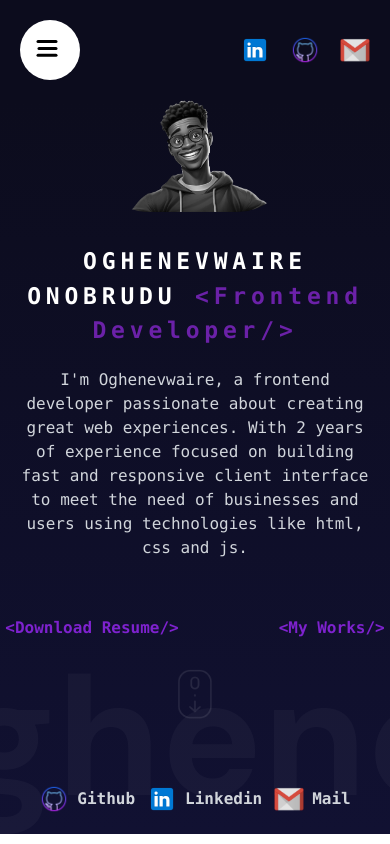
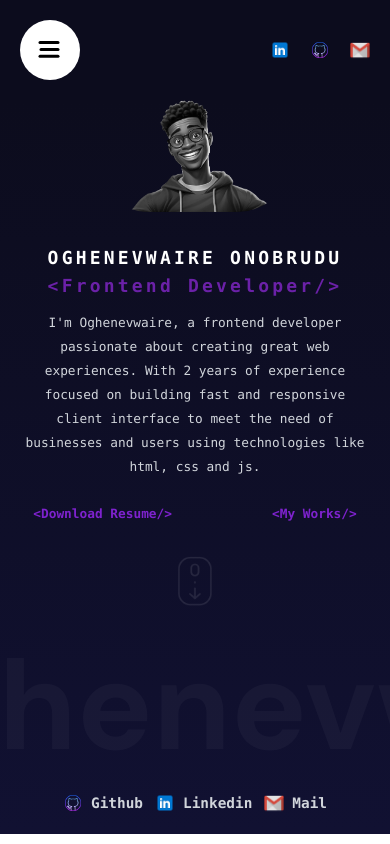
Before and after one commit to Yray-6/myPortfolio, a React (Vite) app: page / in a window 390 px wide. Built offline with nearby package versions, Linux system fonts and the light colour scheme.

Commit message:
responsiveness

```diff
--- a/src/components/Hero.jsx
+++ b/src/components/Hero.jsx
@@ -48,11 +48,11 @@ export default function Hero() {
     >
       <motion.div className="m-auto lg:px-16 max-w-[1366px] dark:bg-transparent h-[100%]">
         <motion.div
-          className="flex flex-col gap-[20px] w-[100%] lg:w-[60%] mt-36 text-center lg:text-left h-[50%] lg:justify-center  lg:mt-36"
+          className="flex flex-col gap-[20px] max-[390px]:gap-[10px] w-[100%] lg:w-[60%] mt-36 text-center lg:text-left h-[50%] lg:justify-center  lg:mt-36"
           variants={textVariant}
         >
           <motion.h2
-            className=" lg:text-[29px] text-[23px] font-bold text-gray-300 tracking-[0.3rem]"
+            className=" lg:text-[29px] text-[23px] max-[390px]:text-[18px] font-bold text-gray-300 tracking-[0.3rem] max-[390px]:tracking-[0.2rem]"
             variants={textVariant}
           >
             <code className="text-purple-800 lg:whitespace-nowrap">
@@ -63,7 +63,7 @@ export default function Hero() {
           </motion.h2>
 
           <motion.div className=" lg:text-lg  lg:bg-bgs lg:p-4 px-5 lg:rounded-xl lg:shadow-cus lg:mt-5 ">
-            <code className="lg:hidden">
+            <code className="lg:hidden  max-[390px]:text-[0.8rem]">
               I'm Oghenevwaire, a frontend developer passionate about creating
               great web experiences. With 2 years of experience focused on
               building fast and responsive client interface to meet the need of
@@ -72,33 +72,39 @@ export default function Hero() {
             <code className="lg:block hidden">
               Hey there, I'm Oghenevwaire, a frontend developer who loves
               crafting awesome web experiences. With 2 years of experience, I
-              specialize in <span className=" font-extrabold">HTML</span>,<span className=" font-extrabold">CSS</span> , and <span className=" font-extrabold">JavaScript</span>, always exploring new ways
-              to make websites shine. I'm all about building sites that work
-              seamlessly on any device and load lightning fast. I'm constantly
-              learning, keeping up with cool tech like React and Next.js. I'm a
-              team player, detail-oriented, and ready to collaborate on
-              something awesome. Let's build something together!.
+              specialize in <span className=" font-extrabold">HTML</span>,
+              <span className=" font-extrabold">CSS</span> , and{" "}
+              <span className=" font-extrabold">JavaScript</span>, always
+              exploring new ways to make websites shine. I'm all about building
+              sites that work seamlessly on any device and load lightning fast.
+              I'm constantly learning, keeping up with cool tech like React and
+              Next.js. I'm a team player, detail-oriented, and ready to
+              collaborate on something awesome. Let's build something together!.
             </code>
           </motion.div>
           {/* <motion.p className=" lg:text-[80px] text-[36px] font-bold" variants={textVariant}>
             Frontend Web <br></br> Developer
           </motion.p> */}
           <motion.div
-            className="flex gap-[100px] justify-center lg:justify-start mt-9  lg:px-0"
+            className="flex gap-[100px] justify-center lg:justify-start lg:mt-9 px-4 mt-4  lg:px-0"
             variants={textVariant}
           >
-            <motion.a href="/cv.pdf" download
-              className=" lg:text-xl text-purple-700 hover:glow   font-bold cursor-pointer"
+            <motion.a
+              href="/cv.pdf"
+              download
+              className=" lg:text-xl text-purple-700 hover:glow  max-[390px]:text-[0.8rem] whitespace-nowrap  font-bold cursor-pointer"
               variants={textVariant}
             >
               <code>&lt;Download Resume/&gt;</code>
             </motion.a>
             <motion.a
-              className="lg:text-xl rounded-xl hover:glow text-purple-700 dark:text-white font-bold cursor-pointer"
+              className="lg:text-xl rounded-xl hover:glow text-purple-700 max-[390px]:text-[0.8rem] whitespace-nowrap dark:text-white font-bold cursor-pointer"
               variants={textVariant}
               href="#Portfolio"
             >
-              <NavLink to="Portfolio"><code>&lt;My Works/&gt;</code></NavLink>
+              <NavLink to="Portfolio">
+                <code>&lt;My Works/&gt;</code>
+              </NavLink>
             </motion.a>
           </motion.div>
 
@@ -110,27 +116,57 @@ export default function Hero() {
             animate="scrollButton"
           />
           <div className="flex flex-row justify-center lg:justify-start absolute lg:relative lg:bottom-0 bottom-5 w-full  lg:gap-[30px] gap-3   lg:m-0 ">
-            <a className="flex flex-row items-center cursor-pointer hover:text-purple-600" href="https://github.com/Yray-6" target="_blank">
-            <img src="/github.png" alt="" className="w-[30px] h-[30px]"/>
-              <p className="lg:pe-5 ps-2 lg:block hidden font-extrabold"><code>Visit My Github Profile</code>  </p>
-              <p className="lg:pe-5 ps-2 lg:hidden font-extrabold"><code>Github</code> </p>
+            <a
+              className="flex flex-row items-center cursor-pointer hover:text-purple-600"
+              href="https://github.com/Yray-6"
+              target="_blank"
+            >
+              <img
+                src="/github.png"
+                alt=""
+                className="w-[30px] h-[30px] max-[390px]:h-[20px] max-[390px]:w-[20px]"
+              />
+              <p className="lg:pe-5 ps-2 lg:block hidden font-extrabold">
+                <code>Visit My Github Profile</code>{" "}
+              </p>
+              <p className="lg:pe-5 ps-2 lg:hidden font-extrabold max-[390px]:text-[0.9rem]">
+                <code>Github</code>{" "}
+              </p>
             </a>
-            <a className="flex flex-row items-center cursor-pointer hover:text-purple-600 lg:m-0 " href="https://linkedin.com/in/oghenevwaire-onobrudu-b56908262" target="_blank">
-            <img src="/linkedin.png" alt="" className="w-[30px] h-[30px]"/>
-            <p className="lg:pe-5 ps-2 lg:block hidden font-extrabold"><code>Linkedin</code>  </p>
-            <p className="lg:pe-5 ps-2 lg:hidden font-extrabold"><code>Linkedin</code> </p>
-
+            <a
+              className="flex flex-row items-center cursor-pointer hover:text-purple-600 lg:m-0 "
+              href="https://linkedin.com/in/oghenevwaire-onobrudu-b56908262"
+              target="_blank"
+            >
+              <img
+                src="/linkedin.png"
+                alt=""
+                className="w-[30px] h-[30px] max-[390px]:h-[20px] max-[390px]:w-[20px]"
+              />
+              <p className="lg:pe-5 ps-2 lg:block hidden font-extrabold ">
+                <code>Linkedin</code>{" "}
+              </p>
+              <p className="lg:pe-5 ps-2 lg:hidden font-extrabold max-[390px]:text-[0.9rem]">
+                <code>Linkedin</code>{" "}
+              </p>
             </a>
             <a className="flex flex-row items-center cursor-pointer hover:text-purple-600 lg:m-0">
-            <img src="/gmail.png" alt="" className="w-[30px] h-[30px]"/>
-            <p className="lg:pe-5 ps-2 lg:block hidden font-extrabold"><code>Send me a Mail</code></p>
-            <p className="lg:pe-5 ps-2 lg:hidden font-extrabold" ><code>Mail</code> </p>
-
+              <img
+                src="/gmail.png"
+                alt=""
+                className="w-[30px] h-[30px] max-[390px]:h-[20px] max-[390px]:w-[20px]"
+              />
+              <p className="lg:pe-5 ps-2 lg:block hidden font-extrabold">
+                <code>Send me a Mail</code>
+              </p>
+              <p className="lg:pe-5 ps-2 lg:hidden font-extrabold max-[390px]:text-[0.9rem]">
+                <code>Mail</code>{" "}
+              </p>
             </a>
           </div>
         </motion.div>
         <motion.div
-          className="absolute lg:text-[50vh] text-[20vh]  lg:bottom-[-100px] dark:text-gray-400 -z-10 feint whitespace-nowrap w-[50%] font-bold"
+          className="absolute lg:text-[50vh] text-[20vh] max-[390px]:text-[15vh]  lg:bottom-[-100px] dark:text-gray-400 -z-10 feint whitespace-nowrap w-[50%] font-bold"
           variants={sliderVariant}
           initial="initial"
           animate="animate"
@@ -138,7 +174,11 @@ export default function Hero() {
           Oghenevwaire David Onobrudu Frontend Developer
         </motion.div>
         <motion.div className="absolute lg:top-[15%] lg:right-[7%] lg:h-[500px] lg:w-[500px] top-[0%] md:right-[35%] right-[25%] w-[200px] rounded-full h-[50%]  bottom-0">
-          <motion.img src="/profilep1.png" alt="My image" className="lg:w-[600px] md:w-[300px] w-[200px] rounded-full object-contain grayscale" />
+          <motion.img
+            src="/profilep1.png"
+            alt="My image"
+            className="lg:w-[600px] md:w-[300px] w-[200px] rounded-full object-contain grayscale"
+          />
         </motion.div>
       </motion.div>
     </motion.div>
--- a/src/components/Navbar.jsx
+++ b/src/components/Navbar.jsx
@@ -17,13 +17,13 @@ export default function Navbar() {
         </motion.span>
         <div className=" flex lg:gap-8 gap-5">
           <a href="https://linkedin.com/in/oghenevwaire-onobrudu-b56908262" target="_blank">
-            <img src="/linkedin.png" className="w-[30px] h-[30px]" />
+            <img src="/linkedin.png" className="w-[30px] h-[30px] max-[390px]:h-[20px] max-[390px]:w-[20px]" />
           </a>
           <a >
-            <img src="/github.png" className="w-[30px] h-[30px]" />
+            <img src="/github.png" className="w-[30px] h-[30px] max-[390px]:h-[20px] max-[390px]:w-[20px]" />
           </a>
           <a href="mailto:vwaireonobrudu@gmail.com">
-            <img src="/gmail.png" className="w-[30px] h-[30px]" />
+            <img src="/gmail.png" className="w-[30px] h-[30px] max-[390px]:h-[20px] max-[390px]:w-[20px]" />
           </a>
         </div>
       </div>
--- a/src/components/Portfolio.jsx
+++ b/src/components/Portfolio.jsx
@@ -52,7 +52,7 @@ const items = [
 
 export default function Portfolio() {
   return (
-    <div className="md:h-screen bg-gradient-to-b from-bgs to to-bgs1">
+    <div className="md:h-screen bg-gradient-to-b from-bgs to to-bgs1 max-[390px]:pt-16">
       <motion.div initial="initial" animate="animate" className="relative  grid gap-8 lg:p-20 p-5 lg:grid-cols-2 lg:h-screen ">
       {items.map((item) => (
         <SingleChild item={item} key={item.id} />
@@ -73,15 +73,15 @@ function SingleChild({ item }) {
     >
       <div className=" max-w-[1366px] h-[100%] lg:justify-center flex flex-col lg:flex-row  lg:px-10  lg:gap-[10px] gap-[10px] lg:m-auto items-center">
         <motion.div className=" flex flex-col lg:gap-[15px] gap-[15px] lg:text-left text-center">
-          <p className="lg:text-[42px] text-[26px] text-gray-100">
+          <p className="lg:text-[42px] text-[26px] max-[390px]:text-[20px] text-gray-100">
             <code>{item.title}</code>
           </p>
-          <p className="text-gray-300 lg:tracking-[0.5rem] tracking-[0.4rem]">{item.technologies}</p>
-          <p className=" text-gray-500 lg:block hidden dark:text-bgs text-[20px]">
+          <p className="text-gray-300 lg:tracking-[0.5rem] max-[390px]:text-[12px] tracking-[0.4rem]">{item.technologies}</p>
+          <p className=" text-gray-500 lg:block hidden dark:text-bgs text-[20px] ">
             <code>{item.description}</code>
           </p>
           <div className="flex flex-row justify-between px-5">
-            <a href={item.link} target="_blank" className="lg:self-start self-center flex items-center  lg:py-[20px] py-[10px] hover:text-purple-500 text-gray-300 text-[12px] gap-2 font-bold rounded">
+            <a href={item.link} target="_blank" className="lg:self-start self-center flex items-center  lg:py-[20px] py-[10px] hover:text-purple-500 text-gray-300 text-[12px] max-[390px]:text-[10px] gap-2 font-bold rounded">
               <svg
                 fill="#ffffff"
                 version="1.1"
@@ -122,7 +122,7 @@ function SingleChild({ item }) {
               </svg>{" "}
               Demo
             </a>
-            <a href={item.code} target="_blank" className="lg:self-start  flex items-center hover:text-purple-500 lg:py-[20px] py-[10px] text-gray-300 text-[12px] gap-2 font-bold rounded">
+            <a href={item.code} target="_blank" className="lg:self-start  flex items-center hover:text-purple-500 lg:py-[20px] py-[10px] text-gray-300 text-[12px] max-[390px]:text-[10px] gap-2 font-bold rounded">
               <svg
                 width="25px"
                 height="25px"
--- a/src/components/Sidebar/ToggleButton/Togglebutton.jsx
+++ b/src/components/Sidebar/ToggleButton/Togglebutton.jsx
@@ -4,7 +4,7 @@ import { motion } from 'framer-motion'
 export default function Togglebutton({setOpen}) {
   return (
     <div>
-        <button onClick={()=>setOpen(prev =>!prev)} className='w-[50px] h-[50px] fixed rounded-[50px] z-[9999] left-[35px] top-[25px] bg-transparent'>
+        <button onClick={()=>setOpen(prev =>!prev)} className='w-[50px] h-[50px] fixed rounded-[50px] z-[9999] left-[37px] top-[26px] bg-transparent'>
             <svg width="25" height="23" viewBox='0 0 23 23'>
                 <motion.path strokeWidth="3" stroke='black' strokeLinecap='round'
                 variants={{
```
